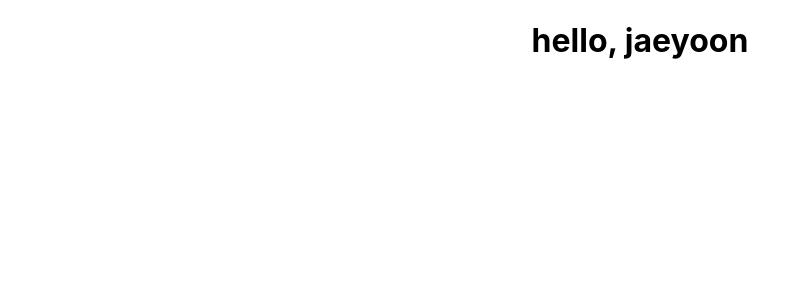
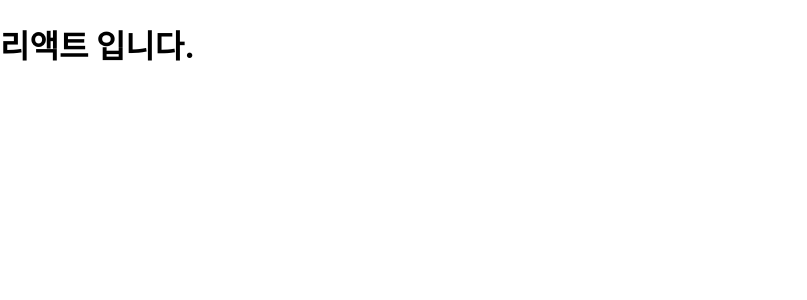
Before and after one commit to sbjeong222/my-first-repository, a React (Create React App) app: page / in a window 1280 px wide. Shown: the top 300 px of the page, without its empty margins (0-807 px from the left). Built offline with nearby package versions, Linux system fonts and the light colour scheme.

Commit message:
Add: 조건부연산자 사용

```diff
--- a/src/App.js
+++ b/src/App.js
@@ -1,18 +1,17 @@
 import logo from "./logo.svg";
 import "./App.css";
-//import "./Welcome.js";
-
-function Welcome(props) {
-    return <h1>hello, {props.name}</h1>;
-}
 
 function App() {
+    const name = "리액트";
     return (
-        <div className="App">
-            <Welcome name="jaeyoon" />
+        <div>
+            {name === "리액트" ? (
+                <h1>리액트 입니다.</h1>
+            ) : (
+                <h2>리액트가 아닙니다.</h2>
+            )}
         </div>
     );
 }
 
 export default App;
-/*왜 컴포넌트 받아왓는데 안되는거지?*/
```
